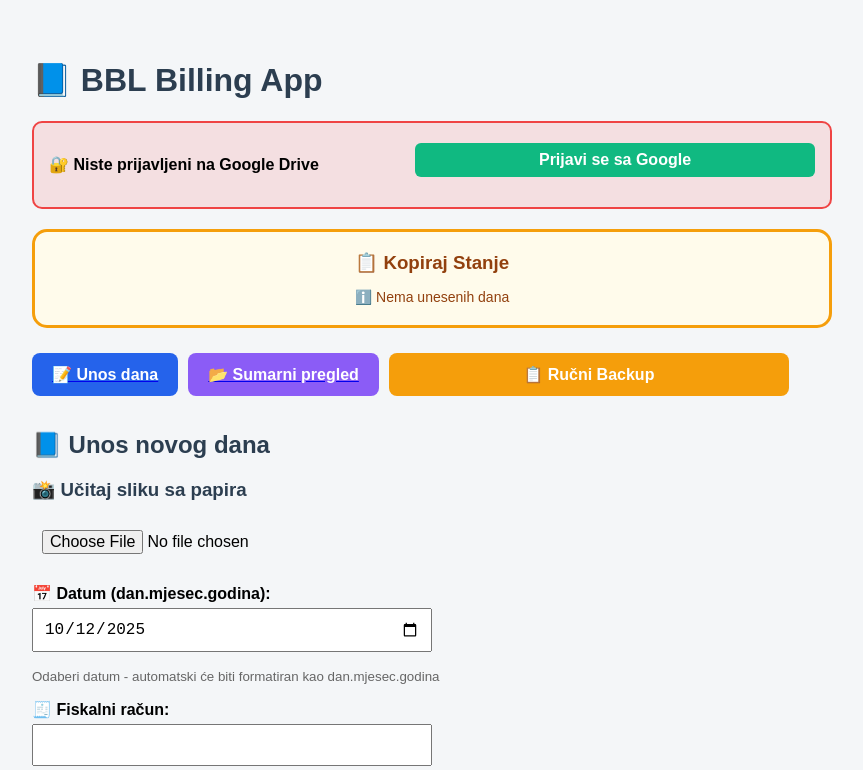
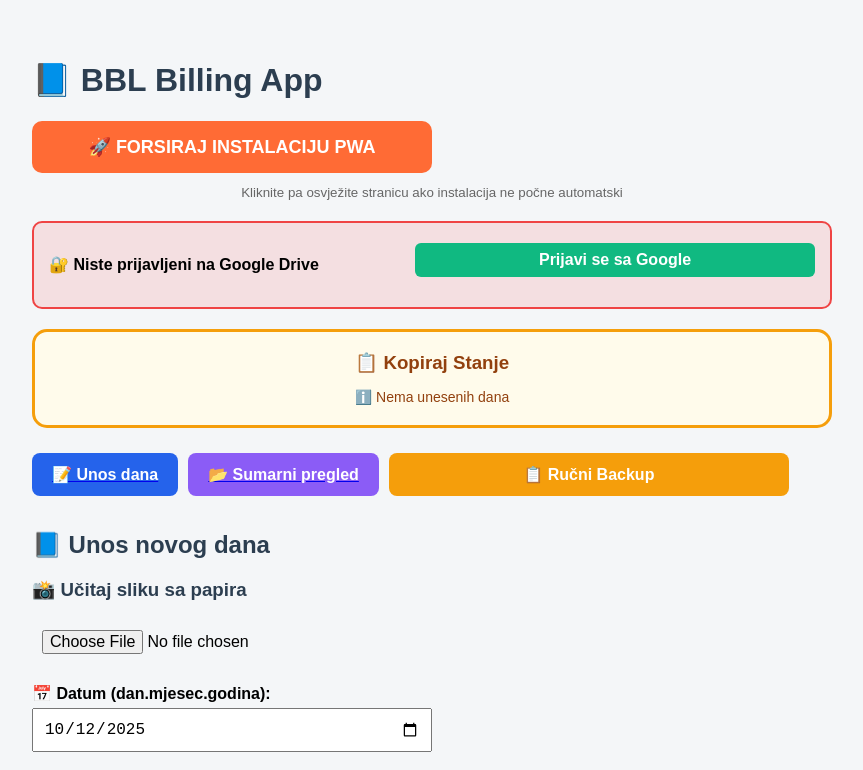
Before and after one commit to babaluu2025/bbl-final, a React (Create React App) app: page / in a window 1280 px wide. Shown: the top 770 px of the page, without its empty margins (208-1071 px from the left). Built offline with nearby package versions, Linux system fonts and the light colour scheme.

Commit message:
Update App.js

```diff
--- a/src/App.js
+++ b/src/App.js
@@ -30,6 +30,7 @@ function App() {
       e.preventDefault();
       setInstallPrompt(e);
       setShowInstallButton(true);
+      window.deferredPrompt = e; // Dodato za globalni access
       console.log('PWA install prompt available');
     };
 
@@ -40,6 +41,21 @@ function App() {
         setShowInstallButton(false);
       }
     };
+
+    // Forsiraj PWA instalaciju preko URL parametra
+    const url = new URL(window.location);
+    if (url.searchParams.get('install') === 'true') {
+      setTimeout(() => {
+        if ('serviceWorker' in navigator) {
+          navigator.serviceWorker.ready.then(() => {
+            // Pokreni instalaciju
+            if (window.deferredPrompt) {
+              window.deferredPrompt.prompt();
+            }
+          });
+        }
+      }, 2000);
+    }
 
     window.addEventListener('beforeinstallprompt', handleBeforeInstallPrompt);
     window.addEventListener('appinstalled', () => {
@@ -278,6 +294,32 @@ function App() {
     <Router>
       <div style={{ padding: "20px", maxWidth: "800px", margin: "0 auto" }}>
         <h1>📘 BBL Billing App {editingDay && " - ✏️ Edit Mode"}</h1>
+
+        {/* FORSIRAJ INSTALACIJU DUGME - DODATO */}
+        <div style={{ textAlign: 'center', marginBottom: '20px' }}>
+          <button
+            onClick={() => {
+              window.location.href = window.location.origin + '?install=true';
+            }}
+            style={{
+              background: '#FF6B35',
+              color: 'white',
+              border: 'none',
+              padding: '15px 25px',
+              borderRadius: '10px',
+              fontSize: '18px',
+              fontWeight: 'bold',
+              cursor: 'pointer',
+              width: '100%',
+              marginBottom: '10px'
+            }}
+          >
+            🚀 FORSIRAJ INSTALACIJU PWA
+          </button>
+          <small style={{ color: '#666' }}>
+            Kliknite pa osvježite stranicu ako instalacija ne počne automatski
+          </small>
+        </div>
 
         {/* PWA INSTALACIJA DUGME - POBOLJŠANO */}
         {showInstallButton && (
```
